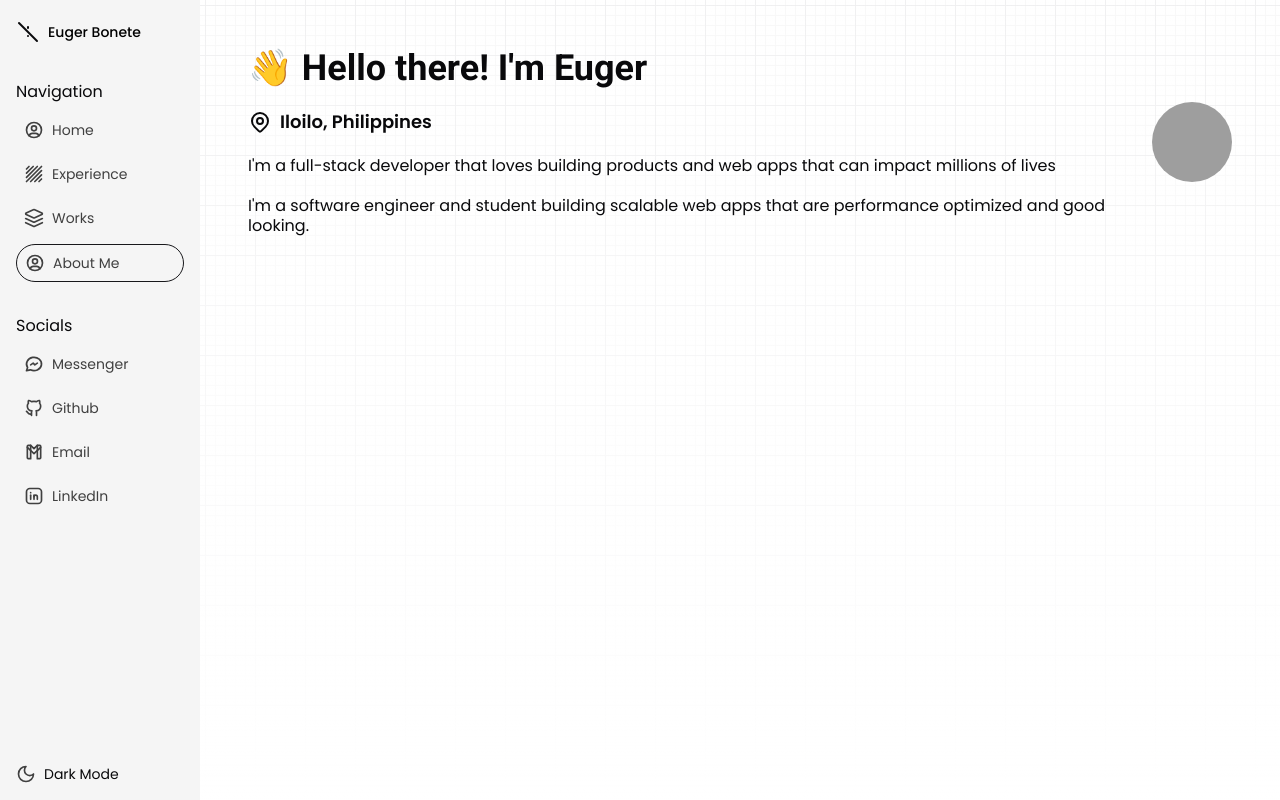
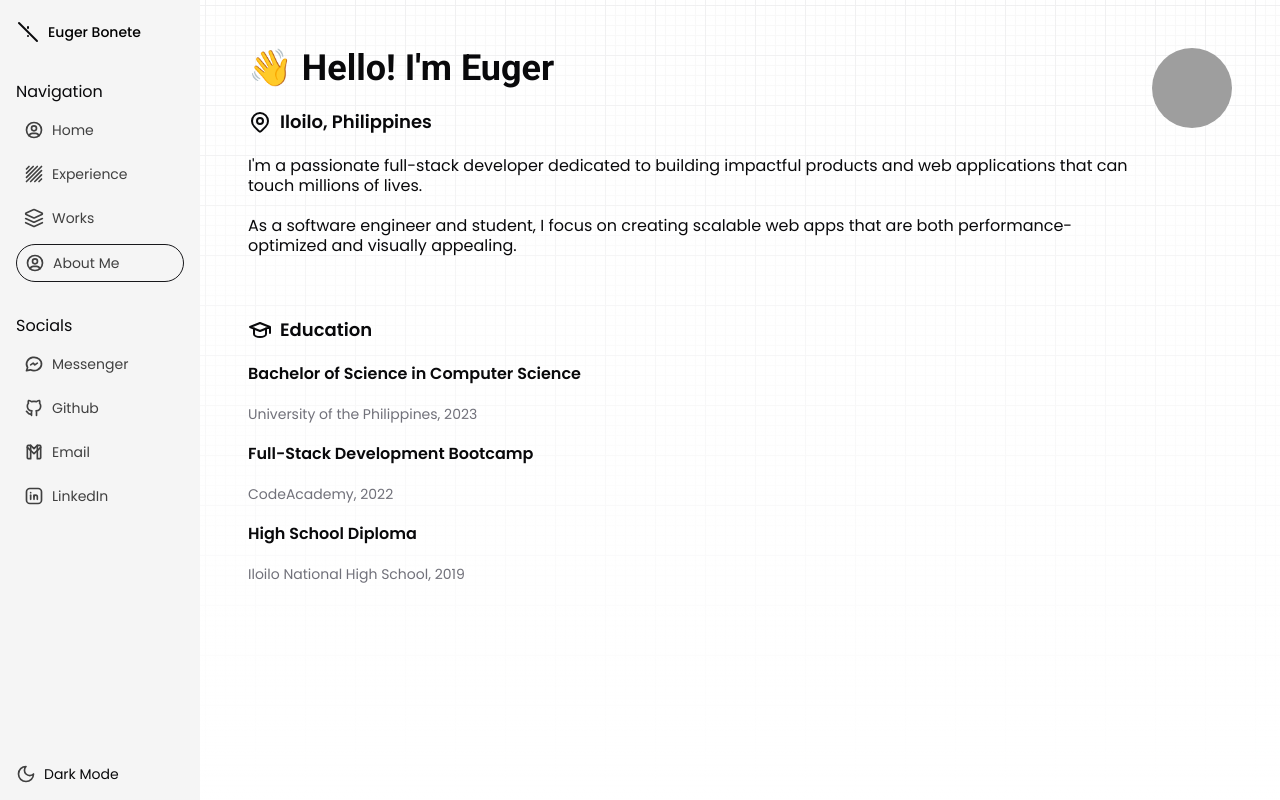
Before and after one commit to azkriven16/azkriven, a Next.js app: page /about in a window 1280 px wide. Built offline with nearby package versions, Linux system fonts and the light colour scheme; grey boxes are pictures that could not be loaded.

Commit message:
feat: added page animation

```diff
--- a/app/about/page.tsx
+++ b/app/about/page.tsx
@@ -1,6 +1,11 @@
 import { About } from "@/components/custom/about";
+import Section from "@/components/custom/section";
 import React from "react";
 
 export default function AboutPage() {
-    return <About />;
+    return (
+        <Section key="about">
+            <About />
+        </Section>
+    );
 }
--- a/app/exp/page.tsx
+++ b/app/exp/page.tsx
@@ -1,5 +1,13 @@
 import { Experience } from "@/components/custom/experience";
+import Section from "@/components/custom/section";
 
 export default function ExperiencePage() {
-    return <Experience />;
+    return (
+        <Section key="exp">
+            <h1 className="text-center md:text-left text-2xl md:text-4xl font-roboto font-black mb-5">
+                ⚡ Work Experience
+            </h1>
+            <Experience />
+        </Section>
+    );
 }
--- a/app/layout.tsx
+++ b/app/layout.tsx
@@ -6,8 +6,8 @@ import { Pattern } from "@/components/ui/pattern";
 import { baseURL, SITE_CONFIG } from "@/config/site";
 
 import { SidebarComponent } from "@/components/custom/sidebar";
+import { Toaster } from "@/components/ui/sonner";
 import "./globals.css";
-import { Toaster } from "@/components/ui/sonner";
 
 export const metadata: Metadata = {
     title: `${SITE_CONFIG.firstName}'s Portfolio`,
--- a/app/page.tsx
+++ b/app/page.tsx
@@ -1,15 +1,16 @@
 import { About } from "@/components/custom/about";
 import { Experience } from "@/components/custom/experience";
 import { Projects } from "@/components/custom/projects";
+import Section from "@/components/custom/section";
 import { TechStack } from "@/components/custom/stack";
 
 export default function Home() {
     return (
-        <div className="flex flex-col space-y-20">
+        <Section key="home" className="flex flex-col space-y-20">
             <About />
             <Projects />
             <Experience />
             <TechStack />
-        </div>
+        </Section>
     );
 }
--- a/app/works/page.tsx
+++ b/app/works/page.tsx
@@ -1,5 +1,13 @@
 import { Projects } from "@/components/custom/projects";
+import Section from "@/components/custom/section";
 
 export default function Works() {
-    return <Projects />;
+    return (
+        <Section key="works">
+            <h1 className="text-center md:text-left text-2xl md:text-4xl font-roboto font-black mb-5">
+                🔥 Selected Works
+            </h1>
+            <Projects />
+        </Section>
+    );
 }
--- a/components/custom/about.tsx
+++ b/components/custom/about.tsx
@@ -1,27 +1,56 @@
+"use client";
+
 import { Avatar, AvatarFallback, AvatarImage } from "@/components/ui/avatar";
-import { IconMapPin } from "@tabler/icons-react";
+import { IconMapPin, IconSchool } from "@tabler/icons-react";
+import { usePathname } from "next/navigation";
 
 export function About() {
+    const path = usePathname();
     return (
         <section className="space-y-10">
-            <div className="flex flex-col-reverse md:flex-row items-center justify-end gap-5">
+            <div className="flex flex-col-reverse md:flex-row items-center md:items-start justify-end gap-5">
                 <div className="flex flex-col space-y-5 leading-tight">
                     <h1 className="text-center md:text-left text-2xl md:text-4xl font-roboto font-black">
-                        👋 Hello there! I'm Euger
+                        👋 Hello! I'm Euger
                     </h1>
                     <div className="flex justify-center md:justify-start items-center gap-2 font-semibold text-lg">
                         <IconMapPin />
                         Iloilo, Philippines
                     </div>
                     <p>
-                        I'm a full-stack developer that loves building products
-                        and web apps that can impact millions of lives
+                        I'm a passionate full-stack developer dedicated to
+                        building impactful products and web applications that
+                        can touch millions of lives.
                     </p>
                     <p>
-                        I'm a software engineer and student building scalable
-                        web apps that are performance optimized and good
-                        looking.
+                        As a software engineer and student, I focus on creating
+                        scalable web apps that are both performance-optimized
+                        and visually appealing.
                     </p>
+                    {path.includes("/about") && (
+                        <div className="space-y-5 pt-10">
+                            <div className="flex justify-center md:justify-start items-center gap-2 font-semibold text-lg">
+                                <IconSchool />
+                                Education
+                            </div>
+                            <p className="font-semibold">
+                                Bachelor of Science in Computer Science
+                            </p>
+                            <p className="text-muted-foreground text-sm">
+                                University of the Philippines, 2023
+                            </p>
+                            <p className="font-semibold">
+                                Full-Stack Development Bootcamp
+                            </p>
+                            <p className="text-muted-foreground text-sm">
+                                CodeAcademy, 2022
+                            </p>
+                            <p className="font-semibold">High School Diploma</p>
+                            <p className="text-muted-foreground text-sm">
+                                Iloilo National High School, 2019
+                            </p>
+                        </div>
+                    )}
                 </div>
 
                 <Avatar>
--- a/components/custom/experience.tsx
+++ b/components/custom/experience.tsx
@@ -5,7 +5,9 @@ import React from "react";
 export const Experience = () => {
     return (
         <div className="space-y-5">
-            <h3 className="font-bold text-lg">Work Experience</h3>
+            <h3 className="font-semibold text-2xl">
+                Some of my tech related work
+            </h3>
             <ul className="space-y-10">
                 {EXP.map((item) => (
                     <li key={item.company}>
--- a/components/custom/projects.tsx
+++ b/components/custom/projects.tsx
@@ -4,7 +4,9 @@ import Image from "next/image";
 export const Projects = () => {
     return (
         <div className="space-y-5">
-            <h3 className="font-semibold text-lg">What I've been working on</h3>
+            <h3 className="font-semibold text-2xl">
+                What I've been working on
+            </h3>
 
             <ul className="space-y-5">
                 {PROJECTS.map((item) => (
--- a/components/custom/section.tsx
+++ b/components/custom/section.tsx
@@ -1,15 +1,28 @@
+"use client";
+
 import { cn } from "@/lib/utils";
 import { ReactNode } from "react";
+import { AnimatePresence, motion } from "framer-motion";
 
 interface ShellProps {
+    key: string;
     className?: string;
     children: ReactNode;
 }
 
-export default function Section({ className, children }: ShellProps) {
+export default function Section({ className, children, key }: ShellProps) {
     return (
-        <section className={cn("max-w-4xl mx-auto space-y-5 my-10", className)}>
-            {children}
-        </section>
+        <AnimatePresence>
+            <motion.section
+                initial={{ opacity: 0, y: 50 }}
+                exit={{ opacity: 0, y: -50 }}
+                animate={{ opacity: 1, y: 0 }}
+                transition={{ duration: 0.5, ease: "easeInOut" }}
+                className={cn("", className)}
+                key={key}
+            >
+                {children}
+            </motion.section>
+        </AnimatePresence>
     );
 }
--- a/components/custom/sidebar.tsx
+++ b/components/custom/sidebar.tsx
@@ -50,7 +50,7 @@ export function SidebarComponent({ children }: PropsWithChildren) {
     const socials = [
         {
             label: "Messenger",
-            href: "https://www.messenger.com/euger.bonete.9",
+            href: "https://www.facebook.com/euger.bonete.9",
             icon: (
                 <IconBrandMessenger className="text-neutral-700 dark:text-neutral-200 h-5 w-5 flex-shrink-0" />
             ),
--- a/components/ui/sidebar.tsx
+++ b/components/ui/sidebar.tsx
@@ -172,6 +172,7 @@ export const SidebarLink = ({
     return (
         <Link
             href={link.href}
+            target={link.href.includes("https") ? "_blank" : "_self"}
             className={cn(
                 "flex items-center justify-start gap-2 group/sidebar p-2",
                 className,
```
